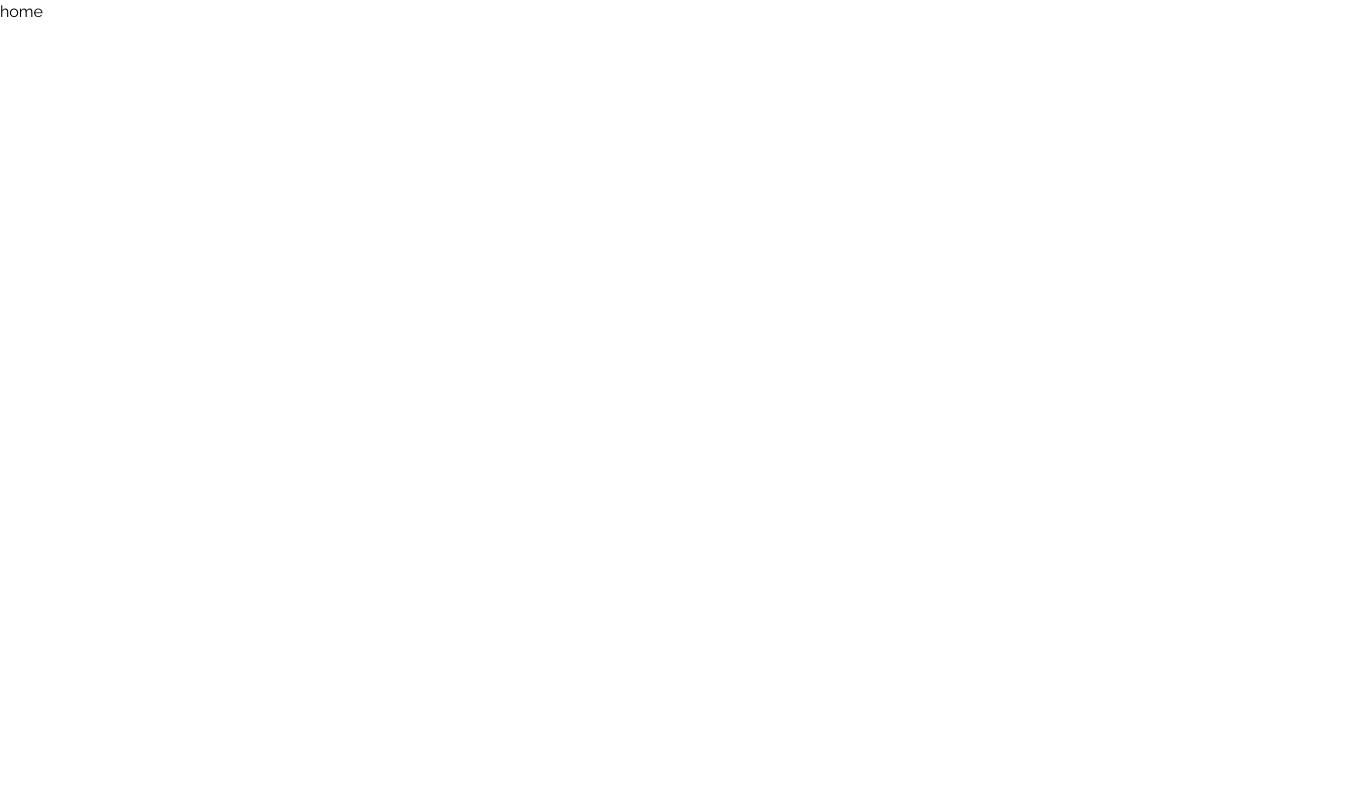
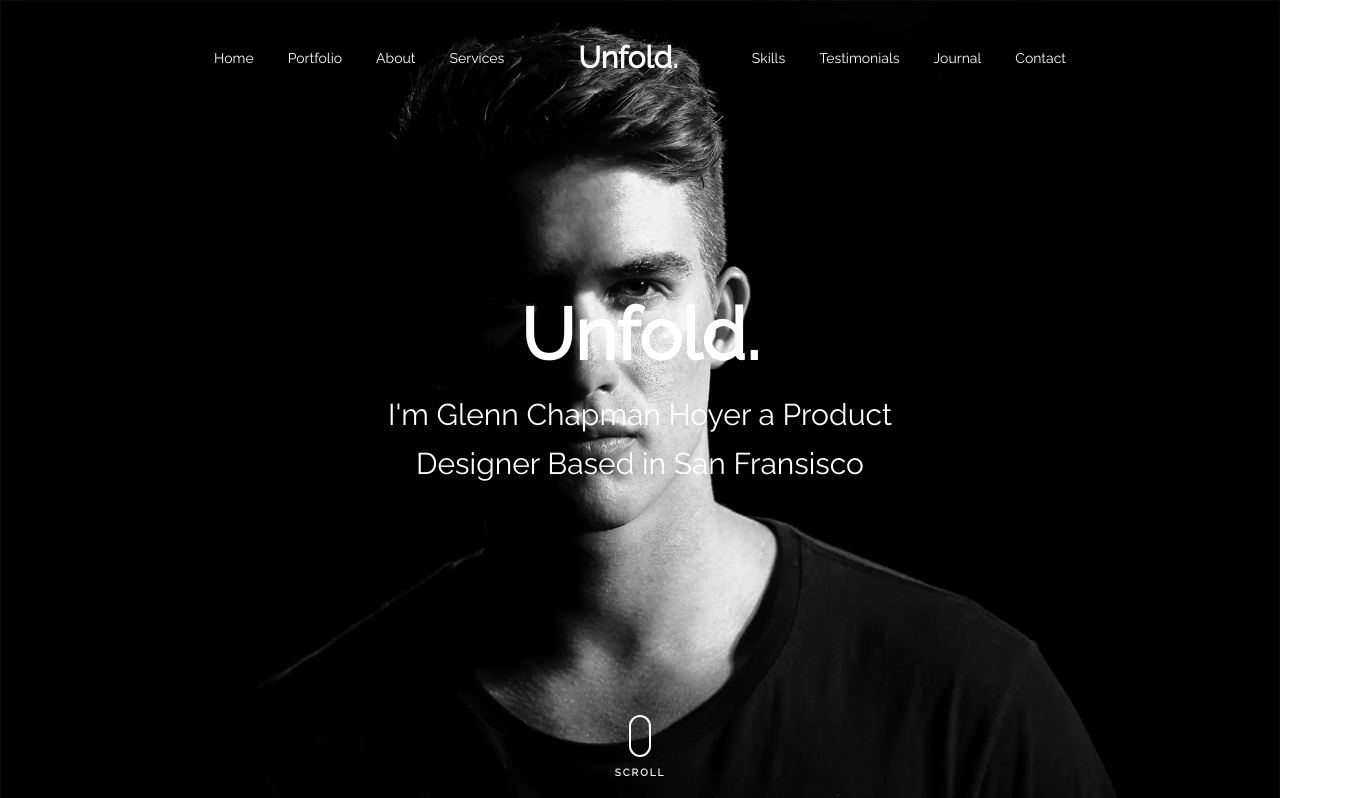
Before and after one commit to Rasikhkp/portfolio-1, a React (Vite) app: page / in a window 1280 px wide. Shown: the top 798 px of the page, 1349 px wide, since content can reach past the window. Built offline with nearby package versions, Linux system fonts and the light colour scheme; a web font is replaced by a local one.

Commit message:
fix: fix routing

```diff
--- a/src/App.tsx
+++ b/src/App.tsx
@@ -1,17 +1,11 @@
 import Unfold from "./Pages/Unfold";
-import Home from "./Pages/Home";
-import SimpleAnimation from "./components/SimpleAnimation";
 import { BrowserRouter as Router, Routes, Route } from "react-router-dom";
-import Ngetes from "./components/Ngetes";
 
 function App() {
     return (
         <Router>
             <Routes>
-				<Route path="/" element={<Home />} />
-				<Route path="/unfold" element={<Unfold />} />
-				<Route path="/simpleanimation" element={<SimpleAnimation />} />
-				<Route path="/ngetes" element={<Ngetes />} />
+                <Route path="/" element={<Unfold />} />
             </Routes>
         </Router>
     );
--- a/src/Pages/Home.tsx
+++ /dev/null
@@ -1,5 +0,0 @@
-const Home = () => {
-	return <div>home</div>;
-};
-
-export default Home;
```
Lines whose indentation alone changed are shown as unchanged.
